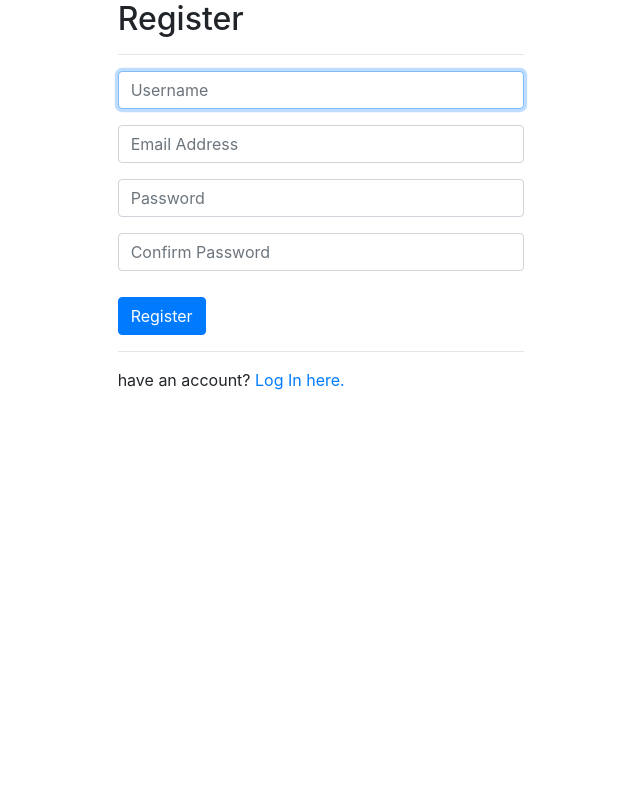
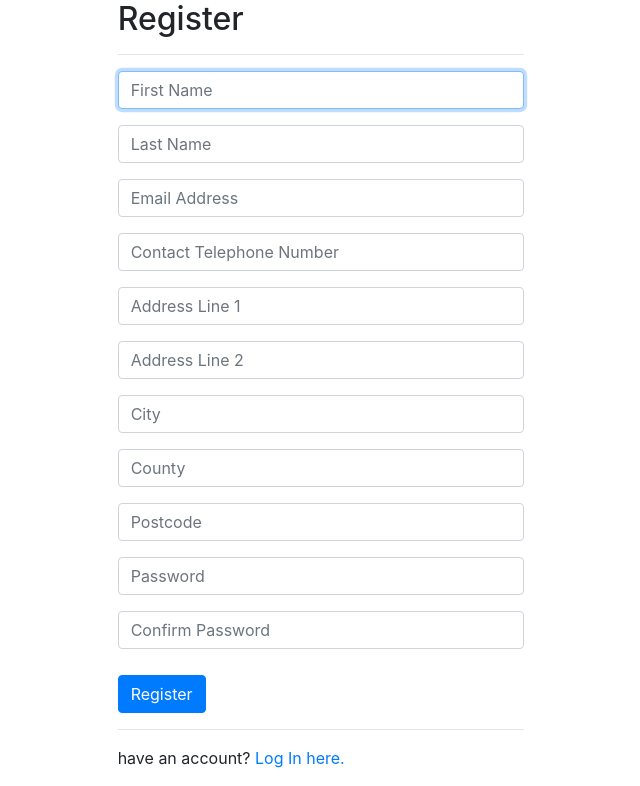
Before and after one commit to CPerry90/CS50W, a Django app: page /register in a window 1280 px wide. Shown: the part 56-842 px from the top of the page, without its empty margins (319-959 px from the left). Before the commit the page ends 446 px from the top, so only its background shows below. Run offline with Django 4.2, Linux system fonts and the light colour scheme; some libraries are stand-ins or nearby versions.

Commit message:
-changed register form to add extradetails

```diff
--- a/volunteercenter/templates/volunteercenter/operator.html
+++ b/volunteercenter/templates/volunteercenter/operator.html
@@ -2,7 +2,7 @@
 {{ request.user.id|json_script:"user_id" }}
 
 <div id="operator-main">
-    <div class="row operator-row" id="">
+    <div class="row operator-row no-margin" id="">
         <div class="col-md-3" id="operator-details"></div>
         <div class="col-md-6 mx-3" id="operator-orders"></div>
         <div class="col-md-6 mx-3" id="available-orders"></div>
--- a/volunteercenter/templates/volunteercenter/register.html
+++ b/volunteercenter/templates/volunteercenter/register.html
@@ -14,15 +14,73 @@
                     autofocus
                     class="form-control"
                     type="text"
-                    name="username"
-                    placeholder="Username" />
+                    name="first_name"
+                    placeholder="First Name"
+                    required />
+            </div>
+            <div class="form-group">
+                <input
+                    class="form-control"
+                    type="text"
+                    name="last_name"
+                    placeholder="Last Name"
+                    required />
             </div>
             <div class="form-group">
                 <input
                     class="form-control"
                     type="email"
                     name="email"
-                    placeholder="Email Address" />
+                    placeholder="Email Address"
+                    required />
+            </div>
+            <div class="form-group">
+                <input
+                    class="form-control"
+                    type="tel"
+                    name="phone_number"
+                    placeholder="Contact Telephone Number"
+                    required />
+            </div>
+
+            <div class="form-group">
+                <input
+                    class="form-control"
+                    type="text"
+                    name="address_1"
+                    placeholder="Address Line 1"
+                    required />
+            </div>
+            <div class="form-group">
+                <input
+                    class="form-control"
+                    type="text"
+                    name="address_2"
+                    placeholder="Address Line 2" />
+            </div>
+            <div class="form-group">
+                <input
+                    class="form-control"
+                    type="text"
+                    name="city"
+                    placeholder="City"
+                    required />
+            </div>
+            <div class="form-group">
+                <input
+                    class="form-control"
+                    type="text"
+                    name="county"
+                    placeholder="County"
+                    required />
+            </div>
+            <div class="form-group">
+                <input
+                    class="form-control"
+                    type="text"
+                    name="postcode"
+                    placeholder="Postcode"
+                    required />
             </div>
             <div class="form-group">
                 <input
--- a/volunteercenter/views.py
+++ b/volunteercenter/views.py
@@ -60,9 +60,16 @@ def logout_view(request):
 
 def register(request):
     if request.method == "POST":
-        username = request.POST["username"]
+        username = request.POST["first_name"]
+        firstName = request.POST["first_name"]
+        lastName = request.POST["last_name"]
         email = request.POST["email"]
-
+        phoneNumber = request.POST["phone_number"]
+        address_1 = request.POST["address_1"]
+        address_2 = request.POST["address_2"]
+        city = request.POST["city"]
+        county = request.POST["county"]
+        posctode = request.POST["postcode"]
         # Ensure password matches confirmation
         password = request.POST["password"]
         confirmation = request.POST["confirmation"]
@@ -76,6 +83,15 @@ def register(request):
         # Attempt to create new user
         try:
             user = User.objects.create_user(username, email, password)
+            user.first_name = firstName
+            user.last_name = lastName
+            user.phone_number = phoneNumber
+            user.address_1 = address_1
+            user.address_2 = address_2
+            user.city = city
+            user.county = county
+            user.postcode = posctode
+            user.user_type = "client"
             user.save()
         except IntegrityError as e:
             print(e)
```
Also changed, not shown: db.sqlite3.
